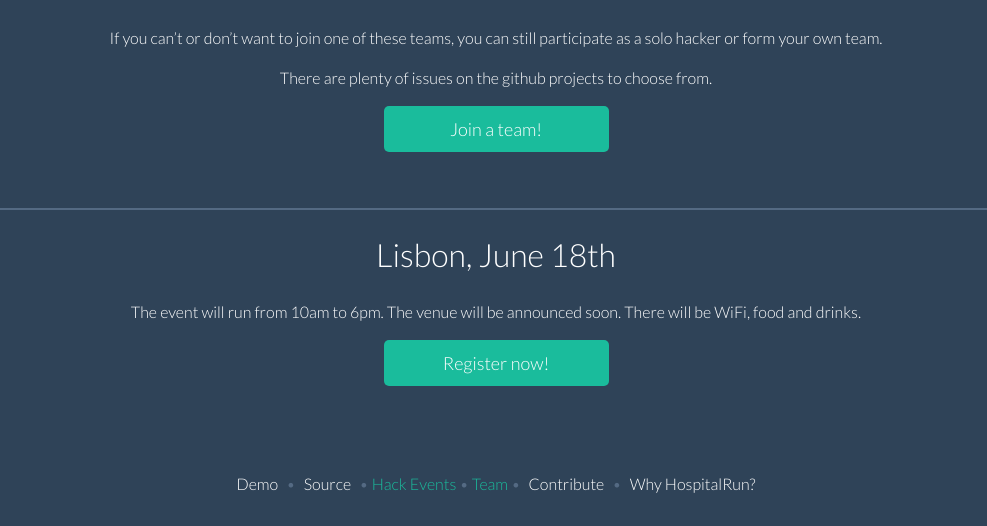
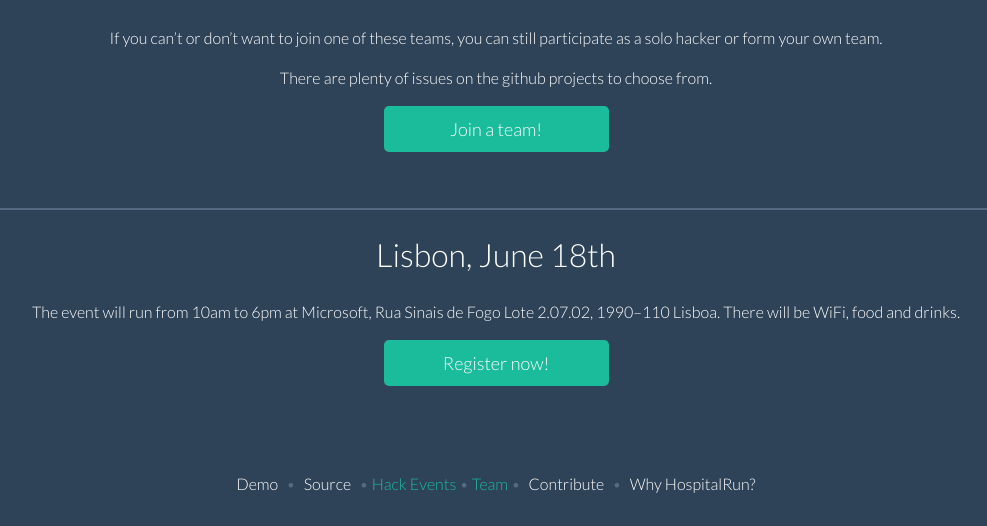
Before and after one commit to HospitalRun/hospitalrun.io, a Jekyll site: the page built from lisbon/index.md, in a window 1280 px wide and 900 px high, scrolled down 1925 px, cut to the strip 374-900 px from the top of the window. Shown: the whole strip, without its empty margins (144-1131 px from the left). Built offline with Jekyll 4.4.1, drawn with Linux system fonts in a browser that asks for light colours.

Commit message:
add venue

```diff
--- a/lisbon/index.md
+++ b/lisbon/index.md
@@ -106,7 +106,7 @@ There are plenty of issues on the github projects to choose from.
 
 # Lisbon, June 18th
 
-The event will run from 10am to 6pm. The venue will be announced soon.
+The event will run from 10am to 6pm at Microsoft, Rua Sinais de Fogo Lote 2.07.02, 1990–110 Lisboa.
 There will be WiFi, food and drinks.
 
 
```
